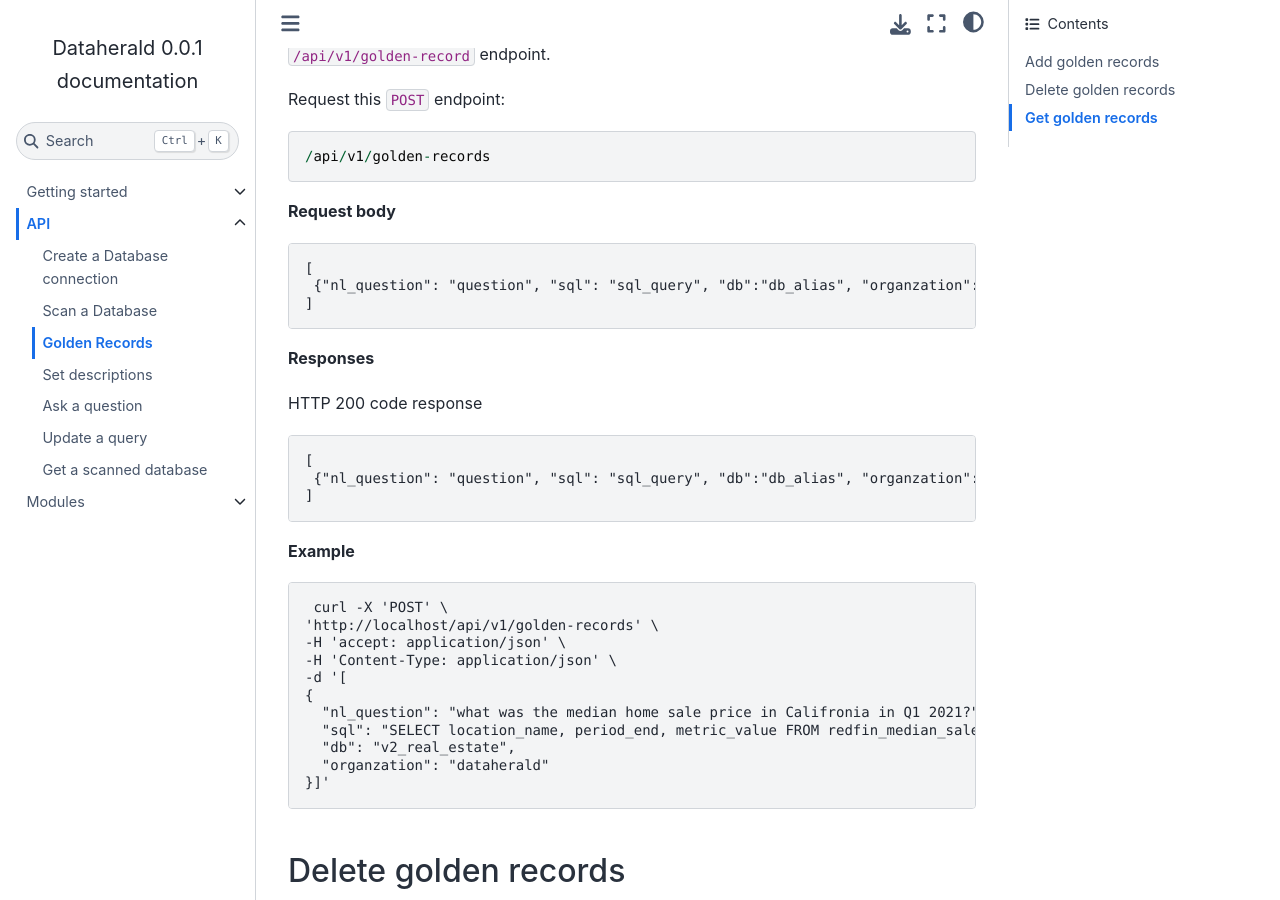
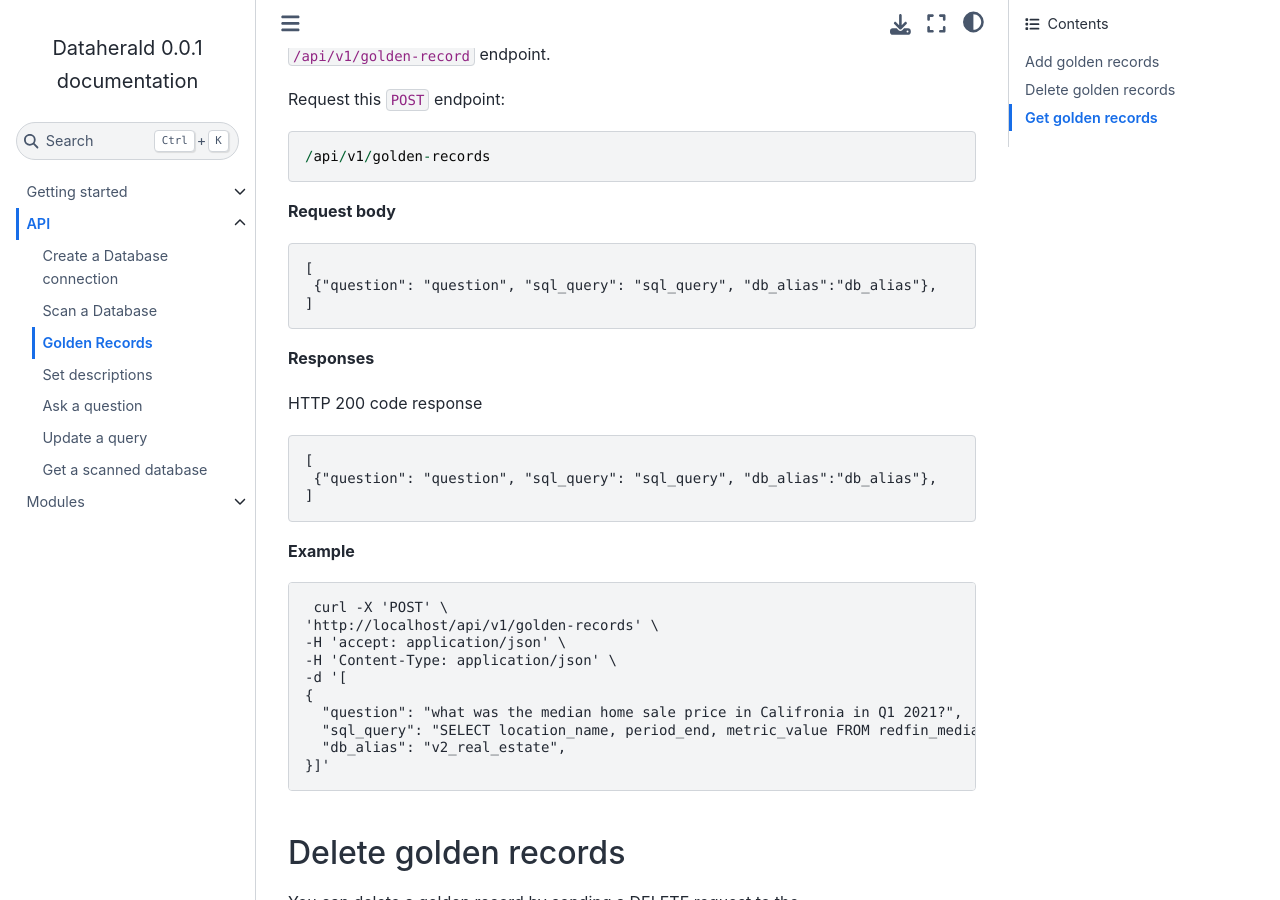
Before and after one commit to Dataherald/dataherald, a Sphinx documentation site: the page built from docs/api.golden_record.rst, in a window 1280 px wide and 900 px high, scrolled down 376 px. Built offline with Sphinx 7.4.7 and the Sphinx Book theme 1.1.4, drawn with Linux system fonts in a browser that asks for light colours; some of the changed text lies outside the part shown.

Commit message:
DH-4506/updating_the delete_endpoint_response (#116)
* DH-4506/updating_the delete_endpoint_response

* DH-4506/update the docs

```diff
--- a/docs/api.golden_record.rst
+++ b/docs/api.golden_record.rst
@@ -22,7 +22,7 @@ Request this ``POST`` endpoint::
 .. code-block:: rst
 
    [
-    {"nl_question": "question", "sql": "sql_query", "db":"db_alias", "organzation":"dataherald"},
+    {"question": "question", "sql_query": "sql_query", "db_alias":"db_alias"},
    ]
 
 **Responses**
@@ -32,7 +32,7 @@ HTTP 200 code response
 .. code-block:: rst
 
    [
-    {"nl_question": "question", "sql": "sql_query", "db":"db_alias", "organzation":"dataherald"},
+    {"question": "question", "sql_query": "sql_query", "db_alias":"db_alias"},
    ]
 
 **Example**
@@ -46,10 +46,9 @@ HTTP 200 code response
   -H 'Content-Type: application/json' \
   -d '[
   {
-    "nl_question": "what was the median home sale price in Califronia in Q1 2021?",
-    "sql": "SELECT location_name, period_end, metric_value FROM redfin_median_sale_price rmsp WHERE geo_type = '\''state'\'' AND location_name='\''California'\'' AND property_type = '\''All Residential'\''   AND period_start BETWEEN '\''2021-01-01'\'' AND '\''2021-03-31'\'' ORDER BY period_end;",
-    "db": "v2_real_estate",
-    "organzation": "dataherald"
+    "question": "what was the median home sale price in Califronia in Q1 2021?",
+    "sql_query": "SELECT location_name, period_end, metric_value FROM redfin_median_sale_price rmsp WHERE geo_type = '\''state'\'' AND location_name='\''California'\'' AND property_type = '\''All Residential'\''   AND period_start BETWEEN '\''2021-01-01'\'' AND '\''2021-03-31'\'' ORDER BY period_end;",
+    "db_alias": "v2_real_estate",
   }]'
 
 Delete golden records
@@ -110,7 +109,7 @@ HTTP 200 code response
 .. code-block:: rst
 
    [
-    {"nl_question": "question", "sql": "sql_query", "db":"db_alias", "organzation":"dataherald"},
+   {"id": "id", "question": "question", "sql_query":"sql", db_alias: "database alias"},
    ]
 
 **Example**
```
Also changed, not shown: 3 other files.
